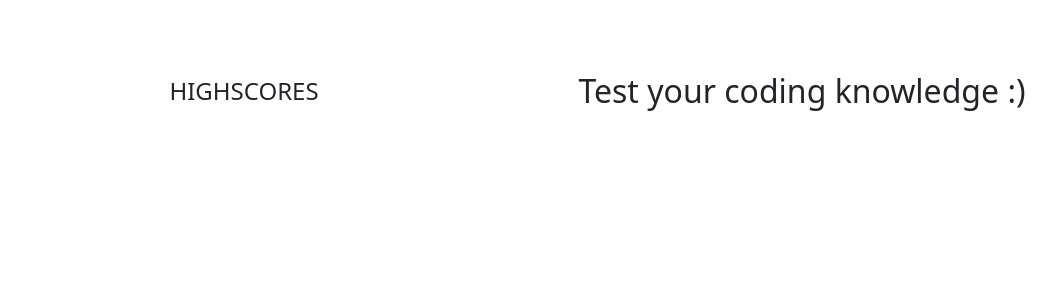
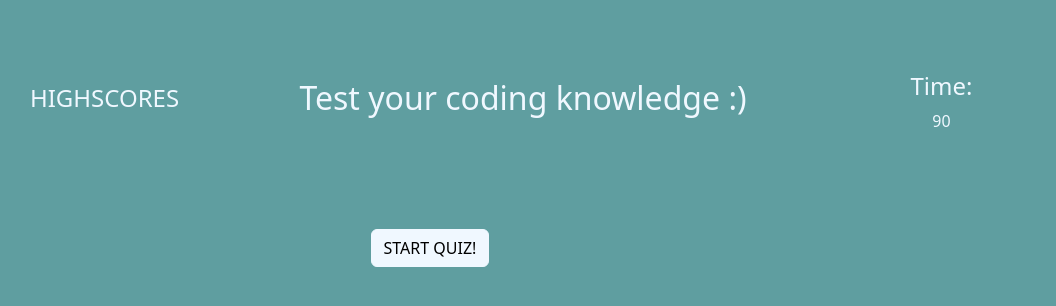
Before and after one commit to mac-codes/quiz, a plain HTML site: page index.html in a window 1280 px wide. Shown: the whole page, without its empty margins (117-1173 px from the left). Drawn offline with nearby package versions, Linux system fonts and the light colour scheme.

Commit message:
added to HTML

```diff
--- a/assets/style.css
+++ b/assets/style.css
@@ -0,0 +1,9 @@
+body {
+  background-color: cadetblue;
+  color:aliceblue
+}
+#start {
+  background-color: aliceblue;
+  color: black;
+  border-color: aliceblue;
+}
--- a/index.html
+++ b/index.html
@@ -5,18 +5,49 @@
   <meta http-equiv="X-UA-Compatible" content="IE=edge">
   <meta name="viewport" content="width=device-width, initial-scale=1.0">
   <link rel="stylesheet" href="https://cdn.jsdelivr.net/npm/bootstrap@5.2.2/dist/css/bootstrap.min.css" integrity="sha384-Zenh87qX5JnK2Jl0vWa8Ck2rdkQ2Bzep5IDxbcnCeuOxjzrPF/et3URy9Bv1WTRi" crossorigin="anonymous">
+  <link rel="preconnect" href="https://fonts.googleapis.com">
+  <link rel="preconnect" href="https://fonts.gstatic.com" crossorigin>
+  <link href="https://fonts.googleapis.com/css2?family=Josefin+Sans:wght@300&display=swap" rel="stylesheet">
   <link rel="stylesheet" href="./assets/style.css">
   <title>The Ultimate Coding Quiz!!</title>
 </head>
 <body>
   <div class="container">
     <div class="row">
+      <!-- header-------------------------------------->
       <header id="header" class="col-12 mt-5 mb-5 p-4">
         <div class="row align-items-center">
           <h4 id="leaderboard" class="col text-center">HIGHSCORES</h4>
           <h2 class="col-6 text-center">Test your coding knowledge :)</h2>
+          <div class="col text-center">
+            <h4 clas="col text-center">Time:</h4>
+            <div class="timer">90
+            </div>
+          </div>
         </div>
       </header>
+      <!----------------------------------------------->
+      <main class="col-12 p-4">
+        <div class="row">
+          <div class="col-10">
+            <!-- statrt-->
+            <div id="home" class="d-flex row justify-content-center">
+              <button id="start" class="btn btn-primary w-auto">START QUIZ!</button>
+            </div>
+            <!-- question bank -->
+            <div id="question" class="row text-center d-none">
+              <h3 class="col-12 p-4 text-center">Question:</h3>
+              <ul
+              class="list-group">
+            </ul>
+            <h4 id="wrong" class="col-12 p-2">
+            </h4>
+            </div>
+            <!-- Highscore? -->
+
+          </div>
+        </div>
+      </main>
     </div>
   </div>
 
```
Also changed, not shown: 1 other file.
